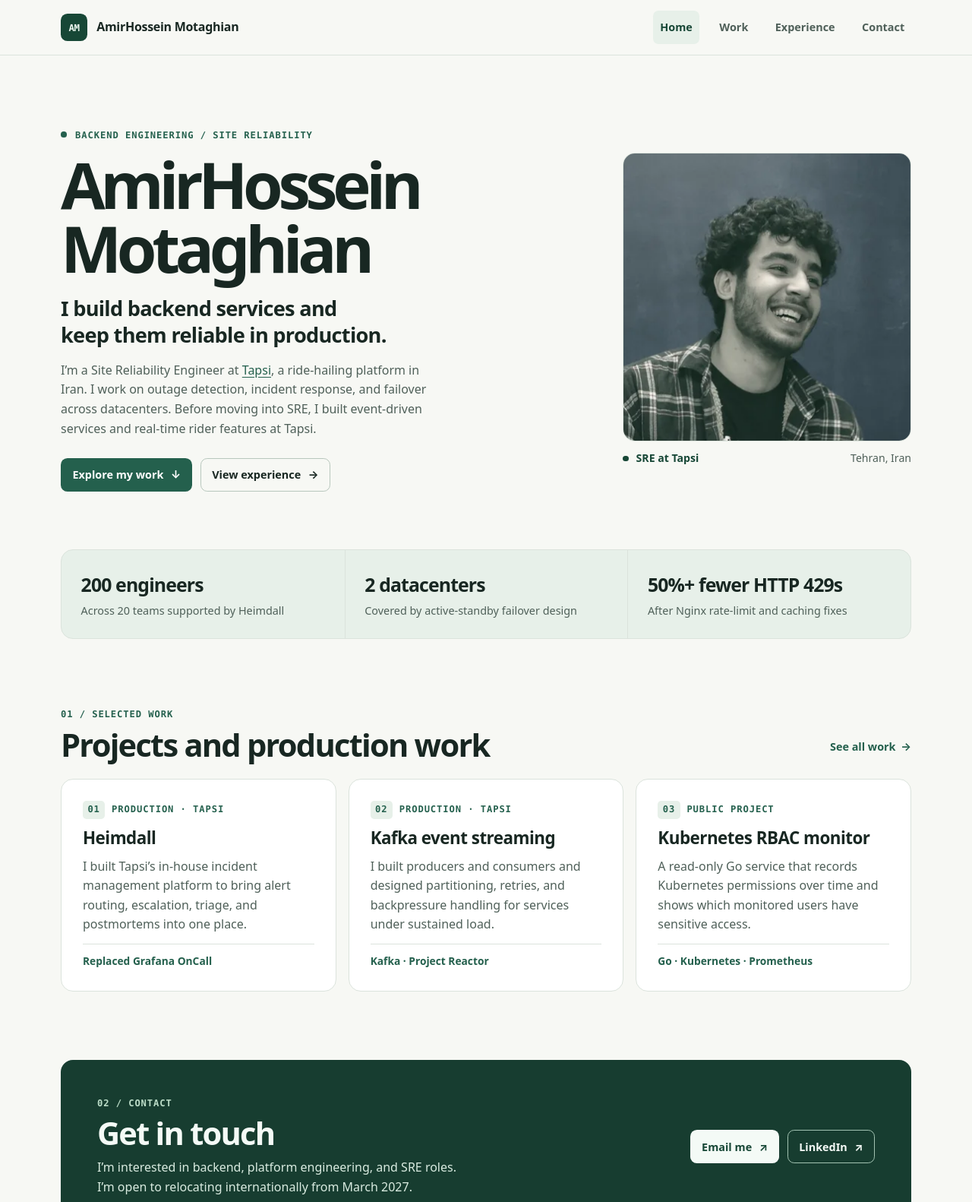
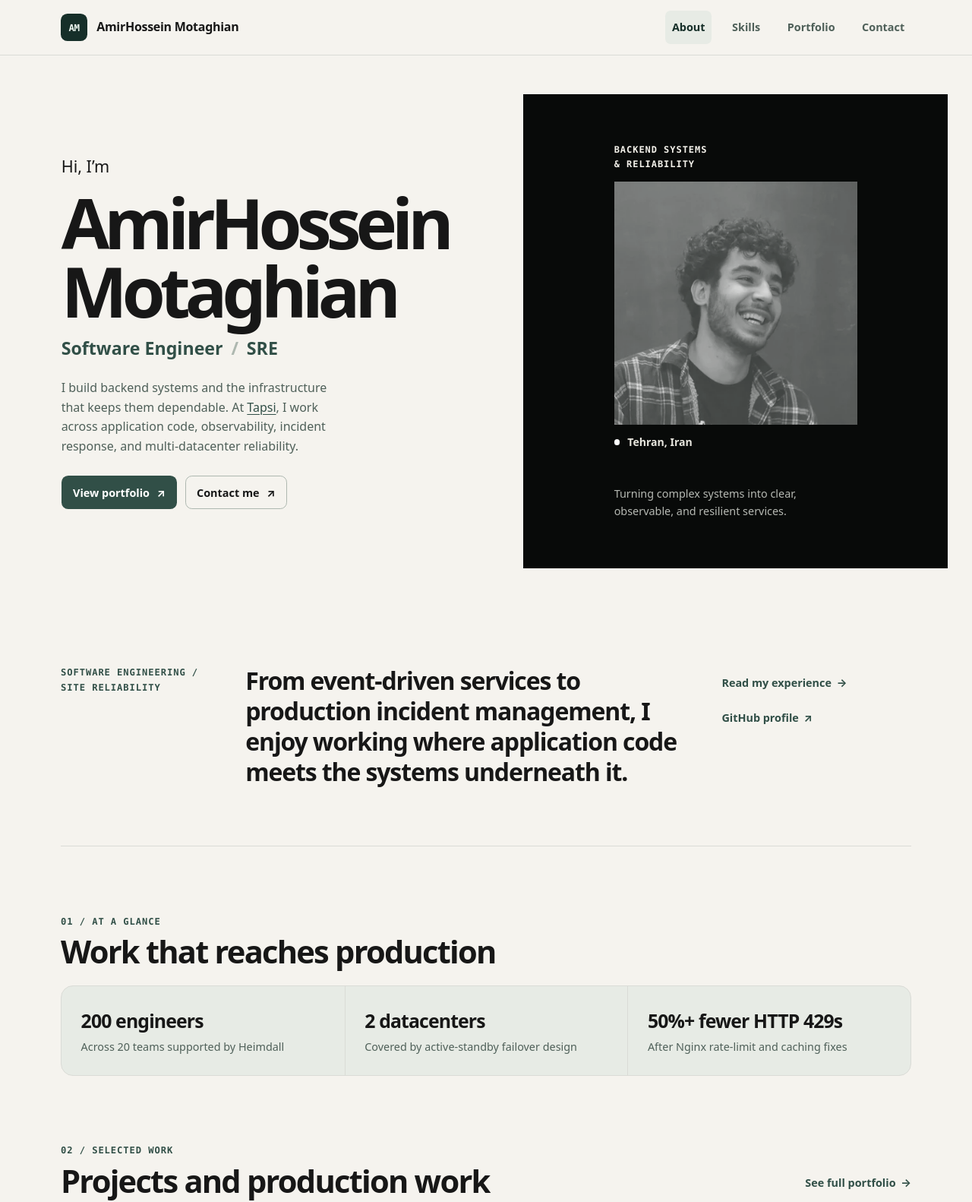
Before and after one commit to amirhossein2831/amirhossein2831.github.io, a plain HTML site: page index.html in a window 1280 px wide. Shown: the top 1582 px of the page at 76% size. Drawn offline with Linux system fonts and the light colour scheme.

Commit message:
Adapt portfolio to software engineer SRE direction

```diff
--- a/assets/css/site.css
+++ b/assets/css/site.css
@@ -1,15 +1,15 @@
 /* Theme and foundations */
 :root {
   color-scheme: light;
-  --background: #f7f8f4;
+  --background: #f5f3ee;
   --surface: #fff;
-  --ink: #182722;
+  --ink: #171717;
   --muted: #4f6059;
-  --accent: #24604d;
-  --accent-dark: #174736;
-  --tint: #e7f0e9;
-  --line: #dbe3dc;
-  --strong-line: #b8c7bd;
+  --accent: #314f47;
+  --accent-dark: #162f29;
+  --tint: #e7ebe5;
+  --line: #dadbd6;
+  --strong-line: #aeb8b0;
   --radius: 1rem;
   --gutter: clamp(1.25rem, 4vw, 3rem);
   --section-space: clamp(3.25rem, 7vw, 6.25rem);
@@ -125,11 +125,48 @@ img { display: block; max-inline-size: 100%; }
 /* Home */
 .hero {
   display: grid;
-  grid-template-columns: minmax(0, 1fr) minmax(15rem, 23.75rem);
-  align-items: center;
-  gap: clamp(2rem, 6.5vw, 6rem);
-  padding-block: clamp(3rem, 7.5vw, 6.5rem) clamp(2.75rem, 6vw, 4.75rem);
+  grid-template-columns: minmax(0, 1fr) minmax(18rem, 0.85fr);
+  gap: 0;
+  margin-inline: calc(var(--gutter) * -1);
+  padding-block: clamp(2rem, 4vw, 3.5rem);
 }
+
+.hero-panel { min-height: min(39rem, 72vw); }
+.hero-panel-light { display: flex; align-items: center; padding: clamp(2rem, 6vw, 6rem) var(--gutter); background: var(--background); }
+.hero-panel-dark { display: grid; place-items: center; padding: clamp(2rem, 5vw, 4rem); background: #080a09; color: #f4f2eb; }
+.hero-copy { width: min(100%, 35rem); margin-inline: auto; }
+.hero-greeting { font-size: clamp(1.05rem, 2vw, 1.35rem); }
+.hero-role { margin-top: 0.75rem; color: var(--accent); font-size: clamp(1.1rem, 2.1vw, 1.45rem); font-weight: 650; }
+.hero-role span { padding-inline: 0.3rem; color: var(--strong-line); }
+.hero-copy .intro-copy { max-width: 41ch; margin-top: 1.35rem; }
+.hero-side-content { display: flex; flex-direction: column; width: min(100%, 20rem); height: 100%; }
+.hero-side-label { font: 700 0.75rem var(--mono); letter-spacing: 0.08em; line-height: 1.6; text-transform: uppercase; }
+.hero-side-note { margin-top: auto; color: #b6b9b3; font-size: 0.9rem; }
+.hero-panel-dark .portrait { width: 100%; margin-block: auto 2rem; }
+.hero-panel-dark .portrait-image { border: 0; border-radius: 0; background: #222624; }
+.hero-panel-dark .portrait img { filter: grayscale(1) contrast(0.94); mix-blend-mode: screen; opacity: 0.9; }
+.hero-panel-dark .portrait figcaption { color: #e8e7df; }
+.hero-panel-dark .marker { color: #fff; }
+.hero-panel-dark .portrait-location { color: #b6b9b3; }
+
+.home-page .site-header { background: var(--background); }
+.home-page .hero h1 {
+  margin-block: 0.65rem 0;
+  font-size: clamp(3.1rem, 7.2vw, 7rem);
+}
+.home-page .hero-panel-dark .portrait-location { margin-inline-start: auto; }
+.about-strip {
+  display: grid;
+  grid-template-columns: minmax(10rem, 0.55fr) minmax(0, 1.55fr) minmax(10rem, 0.65fr);
+  align-items: start;
+  gap: 1rem 2rem;
+  padding-block: clamp(2.5rem, 6vw, 5.25rem);
+  border-bottom: 1px solid var(--line);
+}
+.about-statement { font-size: clamp(1.3rem, 2.6vw, 2rem); font-weight: 580; letter-spacing: -0.035em; line-height: 1.25; text-wrap: balance; }
+.about-links { display: flex; flex-direction: column; align-items: flex-start; gap: 0.15rem; }
+.impact-section { margin-top: var(--section-space); }
+.impact-section .section-heading { margin-bottom: 1.25rem; }
 
 .eyebrow, .card-type, .role-meta {
   color: var(--accent);
@@ -410,12 +447,20 @@ img { display: block; max-inline-size: 100%; }
 .footer-inner > p { color: var(--muted); font-size: 0.9rem; }
 
 @media (max-width: 58rem) {
-  .hero { grid-template-columns: minmax(0, 1fr) minmax(12rem, 35%); }
+  .hero { grid-template-columns: minmax(0, 1.1fr) minmax(15rem, 0.9fr); }
+  .about-strip { grid-template-columns: minmax(9rem, 0.55fr) minmax(0, 1.45fr); }
+  .about-links { grid-column: 2; }
 }
 
 @media (max-width: 44rem) {
   .header-inner { flex-wrap: wrap; justify-content: flex-start; gap: 0.25rem 1.25rem; padding-block: 0.65rem; }
   .hero { grid-template-columns: minmax(0, 1fr); }
+  .hero-panel { min-height: auto; }
+  .hero-panel-light { padding-block: 3rem; }
+  .hero-panel-dark { min-height: 29rem; }
+  .hero-side-content { min-height: 25rem; }
+  .about-strip { grid-template-columns: minmax(0, 1fr); }
+  .about-links { grid-column: auto; }
   .hero h1 { font-size: clamp(2.7rem, 10vw, 4.25rem); }
   .card-grid, .experience-grid { grid-template-columns: minmax(0, 1fr); }
 }
--- a/index.html
+++ b/index.html
@@ -3,20 +3,20 @@
 <head>
   <meta charset="utf-8">
   <meta name="viewport" content="width=device-width, initial-scale=1">
-  <title>AmirHossein Motaghian | Backend Engineer &amp; SRE</title>
-  <meta name="description" content="AmirHossein Motaghian is a Site Reliability Engineer at Tapsi. Explore his work on backend systems, Kubernetes, production reliability, and Go projects.">
+  <title>AmirHossein Motaghian | Software Engineer / SRE</title>
+  <meta name="description" content="AmirHossein Motaghian is a Software Engineer / SRE at Tapsi, building backend systems, distributed services, and production reliability tooling.">
   <link rel="canonical" href="https://amirhossein2831.github.io/">
   <meta property="og:type" content="website">
   <meta property="og:site_name" content="AmirHossein Motaghian">
-  <meta property="og:title" content="AmirHossein Motaghian | Backend Engineer &amp; SRE">
-  <meta property="og:description" content="Backend systems and production reliability. Selected work from Tapsi and public projects in Go and Kubernetes.">
+  <meta property="og:title" content="AmirHossein Motaghian | Software Engineer / SRE">
+  <meta property="og:description" content="Software Engineer / SRE building backend systems, distributed services, and production reliability tooling at Tapsi.">
   <meta property="og:url" content="https://amirhossein2831.github.io/">
   <meta property="og:image" content="https://amirhossein2831.github.io/assets/images/social-card.jpg">
   <meta property="og:image:width" content="1200">
   <meta property="og:image:height" content="630">
-  <meta property="og:image:alt" content="AmirHossein Motaghian — Backend engineering and site reliability">
+  <meta property="og:image:alt" content="AmirHossein Motaghian — Software Engineer / SRE">
   <meta name="twitter:card" content="summary_large_image">
-  <meta name="theme-color" content="#f7f8f4">
+  <meta name="theme-color" content="#f5f3ee">
   <link rel="icon" href="./assets/images/favicon.svg" type="image/svg+xml">
   <link rel="stylesheet" href="./assets/css/site.css">
   <script type="application/ld+json">
@@ -30,7 +30,7 @@
         "name": "AmirHossein Motaghian",
         "url": "https://amirhossein2831.github.io/",
         "image": "https://amirhossein2831.github.io/assets/images/portrait-760.webp",
-        "jobTitle": "Site Reliability Engineer",
+        "jobTitle": "Software Engineer / SRE",
         "worksFor": {"@type": "Organization", "name": "Tapsi", "url": "https://tapsi.ir/"},
         "sameAs": [
           "https://github.com/amirhossein2831",
@@ -40,7 +40,7 @@
     }
   </script>
 </head>
-<body>
+<body class="home-page">
   <a class="skip-link" href="#main-content">Skip to content</a>
   <header class="site-header">
     <div class="wrap header-inner">
@@ -50,9 +50,9 @@
       </a>
       <nav aria-label="Main">
         <ul class="nav-list">
-          <li><a href="./index.html" aria-current="page">Home</a></li>
-          <li><a href="./projects.html">Work</a></li>
-          <li><a href="./more.html">Experience</a></li>
+          <li><a href="#about" aria-current="page">About</a></li>
+          <li><a href="./more.html#skills">Skills</a></li>
+          <li><a href="./projects.html">Portfolio</a></li>
           <li><a href="#contact">Contact</a></li>
         </ul>
       </nav>
@@ -60,56 +60,81 @@
   </header>
 
   <main id="main-content" class="wrap" tabindex="-1">
-    <section class="hero" aria-labelledby="intro-title">
+    <section id="about" class="hero" aria-labelledby="intro-title">
+      <div class="hero-panel hero-panel-light">
         <div class="hero-copy">
-        <p class="eyebrow"><span class="marker" aria-hidden="true"></span> Backend engineering / Site reliability</p>
+          <p class="hero-greeting">Hi, I’m</p>
           <h1 id="intro-title">AmirHossein<br>Motaghian</h1>
-        <p class="hero-lead">I build backend services and keep them reliable in production.</p>
-        <p class="intro-copy">I’m a Site Reliability Engineer at <a href="https://tapsi.ir/">Tapsi</a>, a ride-hailing platform in Iran. I work on outage detection, incident response, and failover across datacenters. Before moving into SRE, I built event-driven services and real-time rider features at Tapsi.</p>
+          <p class="hero-role">Software Engineer <span aria-hidden="true">/</span> SRE</p>
+          <p class="intro-copy">I build backend systems and the infrastructure that keeps them dependable. At <a href="https://tapsi.ir/">Tapsi</a>, I work across application code, observability, incident response, and multi-datacenter reliability.</p>
           <div class="actions">
-          <a class="button button-primary" href="#selected-work">Explore my work <span aria-hidden="true">↓</span></a>
-          <a class="button button-secondary" href="./more.html">View experience <span aria-hidden="true">→</span></a>
+            <a class="button button-primary" href="./projects.html">View portfolio <span aria-hidden="true">↗</span></a>
+            <a class="button button-secondary" href="mailto:amirmotaghian0994@gmail.com">Contact me <span aria-hidden="true">↗</span></a>
           </div>
         </div>
+      </div>
+      <div class="hero-panel hero-panel-dark">
+        <div class="hero-side-content">
+          <p class="hero-side-label">Backend systems<br>&amp; reliability</p>
           <figure class="portrait">
             <div class="portrait-image">
-          <img src="./assets/images/portrait-380.webp" srcset="./assets/images/portrait-380.webp 380w, ./assets/images/portrait-760.webp 760w" sizes="(max-width: 28rem) calc(100vw - 2.5rem), 380px" width="380" height="380" alt="Portrait of AmirHossein Motaghian" fetchpriority="high">
+              <img src="./assets/images/portrait-380.webp" srcset="./assets/images/portrait-380.webp 380w, ./assets/images/portrait-760.webp 760w" sizes="(max-width: 44rem) calc(100vw - 2.5rem), 380px" width="380" height="380" alt="Portrait of AmirHossein Motaghian" fetchpriority="high">
             </div>
-        <figcaption><span class="marker" aria-hidden="true"></span> SRE at Tapsi <span class="portrait-location">Tehran, Iran</span></figcaption>
+            <figcaption><span class="marker" aria-hidden="true"></span> Tehran, Iran</figcaption>
           </figure>
+          <p class="hero-side-note">Turning complex systems into clear, observable, and resilient services.</p>
+        </div>
+      </div>
     </section>
 
+    <section class="about-strip" aria-label="Professional focus">
+      <p class="eyebrow">Software engineering / Site reliability</p>
+      <p class="about-statement">From event-driven services to production incident management, I enjoy working where application code meets the systems underneath it.</p>
+      <div class="about-links">
+        <a class="text-link" href="./more.html">Read my experience <span aria-hidden="true">→</span></a>
+        <a class="text-link" href="https://github.com/amirhossein2831">GitHub profile <span aria-hidden="true">↗</span></a>
+      </div>
+    </section>
+
+    <section class="impact-section" aria-labelledby="impact-title">
+      <div class="section-heading">
+        <div>
+          <p class="eyebrow">01 / At a glance</p>
+          <h2 id="impact-title">Work that reaches production</h2>
+        </div>
+      </div>
       <dl class="highlights" aria-label="Production work at a glance">
         <div><dt>200 engineers</dt><dd>Across 20 teams supported by Heimdall</dd></div>
         <div><dt>2 datacenters</dt><dd>Covered by active-standby failover design</dd></div>
         <div><dt>50%+ fewer HTTP 429s</dt><dd>After Nginx rate-limit and caching fixes</dd></div>
       </dl>
+    </section>
 
     <section id="selected-work" class="section" aria-labelledby="work-title">
       <div class="section-heading">
         <div>
-          <p class="eyebrow">01 / Selected work</p>
+          <p class="eyebrow">02 / Selected work</p>
           <h2 id="work-title">Projects and production work</h2>
         </div>
-        <a class="text-link" href="./projects.html">See all work <span aria-hidden="true">→</span></a>
+        <a class="text-link" href="./projects.html">See full portfolio <span aria-hidden="true">→</span></a>
       </div>
       <div class="card-grid">
         <article class="card">
           <p class="card-type"><span aria-hidden="true">01</span> Production · Tapsi</p>
           <h3><a href="./projects.html#heimdall">Heimdall</a></h3>
-          <p>I built Tapsi’s in-house incident management platform to bring alert routing, escalation, triage, and postmortems into one place.</p>
+          <p>Incident lifecycle, alert escalation, structured postmortems, and availability reporting in one internal platform.</p>
           <p class="card-detail">Replaced Grafana OnCall</p>
         </article>
         <article class="card">
           <p class="card-type"><span aria-hidden="true">02</span> Production · Tapsi</p>
           <h3><a href="./projects.html#event-streaming">Kafka event streaming</a></h3>
-          <p>I built producers and consumers and designed partitioning, retries, and backpressure handling for services under sustained load.</p>
+          <p>Event producers, consumers, partitioning, retries, consumer groups, and backpressure-aware services.</p>
           <p class="card-detail">Kafka · Project Reactor</p>
         </article>
         <article class="card">
           <p class="card-type"><span aria-hidden="true">03</span> Public project</p>
           <h3><a href="./projects.html#rbac-monitor">Kubernetes RBAC monitor</a></h3>
-          <p>A read-only Go service that records Kubernetes permissions over time and shows which monitored users have sensitive access.</p>
+          <p>A read-only Go service that records permissions over time and surfaces sensitive access through observability tooling.</p>
           <p class="card-detail">Go · Kubernetes · Prometheus</p>
         </article>
       </div>
@@ -117,9 +142,9 @@
 
     <section id="contact" class="contact-panel" aria-labelledby="contact-title">
       <div>
-        <p class="eyebrow">02 / Contact</p>
-        <h2 id="contact-title">Get in touch</h2>
-        <p>I’m interested in backend, platform engineering, and SRE roles. I’m open to relocating internationally from March 2027.</p>
+        <p class="eyebrow">03 / Contact</p>
+        <h2 id="contact-title">Let’s build reliable systems.</h2>
+        <p>I’m interested in backend, platform engineering, and SRE roles. I’m open to international relocation from March 2027.</p>
       </div>
       <div class="actions">
         <a class="button button-light" href="mailto:amirmotaghian0994@gmail.com">Email me <span aria-hidden="true">↗</span></a>
```
Also changed, not shown: more.html (+6 -6 lines), projects.html (+5 -5 lines), assets/images/social-card.jpg. Lines whose indentation alone changed are shown as unchanged.
